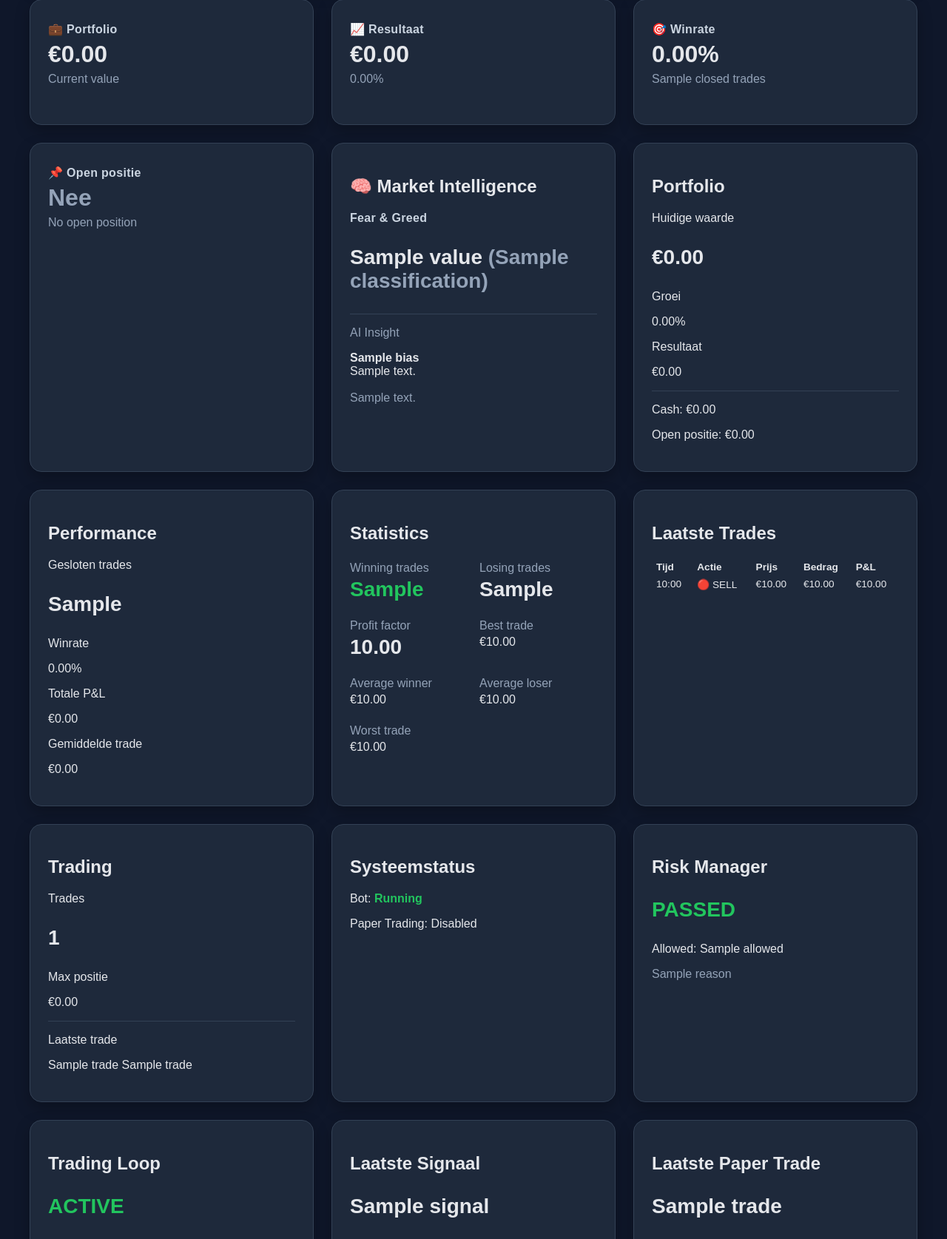
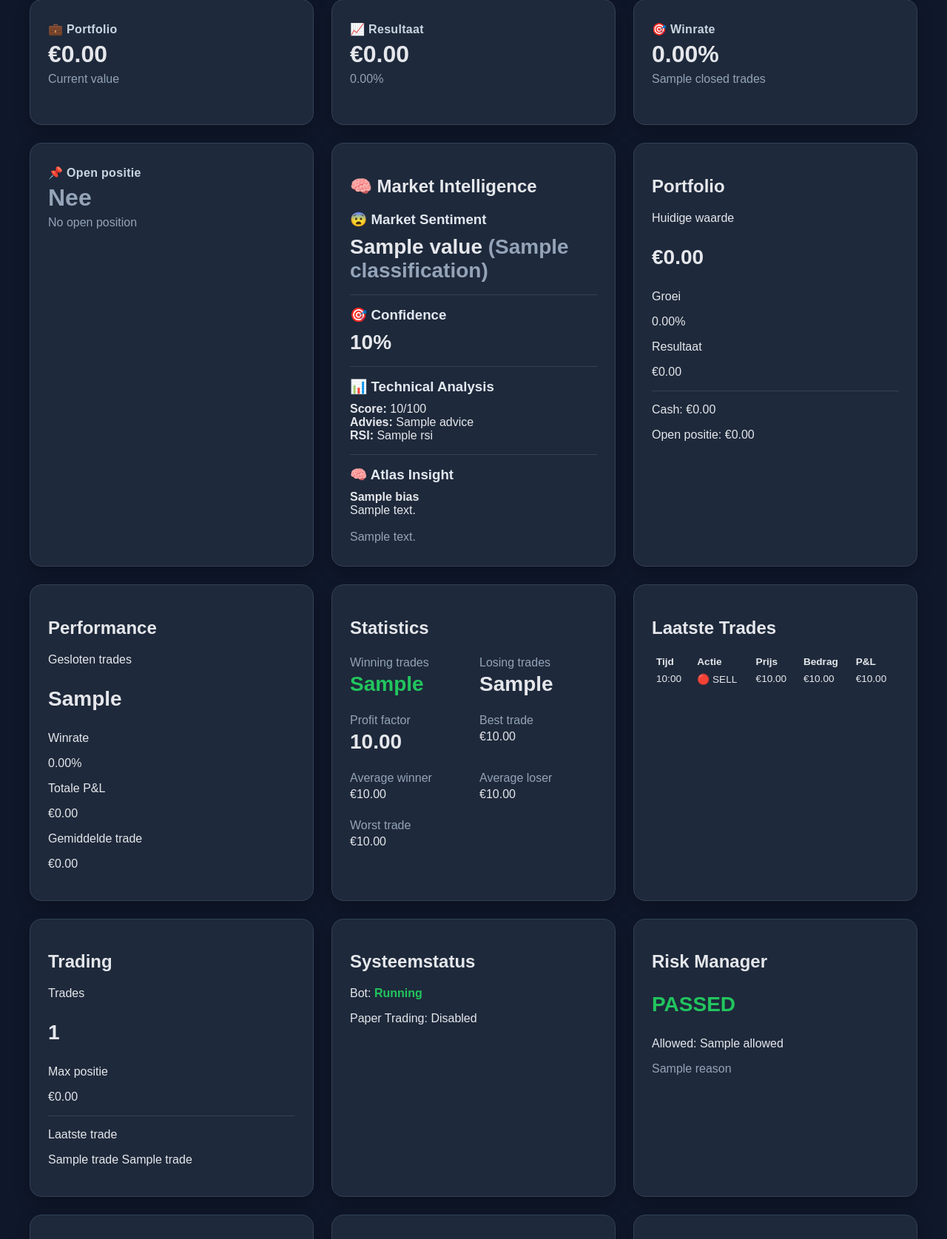
Before and after one commit to bassie83/bitvavo-ai-trader, a Python web app: template app/templates/dashboard.html in a window 1280 px wide. Shown: the part 238-1913 px from the top of the page at 74% size. Run offline with Jinja, Linux system fonts and the light colour scheme; the template is opened without the code that fills it: most values are stand-ins (such as "Sample title", 1, 10 or a date in 2020).

Commit message:
Sprint 7.5: Add technical confidence intelligence

```diff
--- a/app/main.py
+++ b/app/main.py
@@ -1,3 +1,4 @@
+from app.intelligence.technical import get_technical_intelligence
 from app.intelligence.confidence import calculate_confidence
 from app.intelligence.decision import generate_market_insight
 from app.intelligence.fear_greed import get_fear_greed
@@ -294,6 +295,8 @@ async def dashboard(request: Request):
         winrate = performance["winrate"]
         performance_growth_percent = performance["growth_percent"]
         fear_greed = get_fear_greed()
+        fear_greed = get_fear_greed()
+        technical = get_technical_intelligence("BTC-EUR")
 
         market_insight = generate_market_insight(
             fear_greed=fear_greed,
@@ -303,8 +306,8 @@ async def dashboard(request: Request):
         confidence = calculate_confidence(
             fear_greed=fear_greed,
             has_open_position=has_open_position,
+            technical=technical,
         )
-
         risk_decision = RiskManager().evaluate(
             RiskContext(
                 paper_trading=settings.paper_trading,
@@ -354,6 +357,7 @@ async def dashboard(request: Request):
                 "fear_greed": fear_greed,
                 "market_insight": market_insight,
                 "confidence": confidence,
+                "technical": technical,
             },
         )
     finally:
--- a/app/templates/dashboard.html
+++ b/app/templates/dashboard.html
@@ -140,6 +140,15 @@
             font-size: 28px;
             font-weight: bold;
         }
+
+        .intelligence-section h3 {
+            margin: 0 0 10px 0;
+            color: #e2e8f0;
+        }
+
+        .intelligence-section p {
+            margin: 6px 0;
+        }
     </style>
     <script src="https://cdn.jsdelivr.net/npm/chart.js"></script>
 </head>
@@ -198,26 +207,42 @@
         <div class="card">
             <h2>🧠 Market Intelligence</h2>
 
-            <p class="kpi-label">Fear & Greed</p>
-
+            <div class="intelligence-section">
+                <h3>😨 Market Sentiment</h3>
                 <p class="big">
                     {{ fear_greed["value"] }}
-                <span class="muted">
-                    ({{ fear_greed["classification"] }})
-                </span>
+                    <span class="muted">({{ fear_greed["classification"] }})</span>
                 </p>
+            </div>
 
             <hr>
 
-            <p class="muted">AI Insight</p>
+            <div class="intelligence-section">
+                <h3>🎯 Confidence</h3>
+                <p class="big">{{ confidence["score"] }}%</p>
+            </div>
 
+            <hr>
+
+            <div class="intelligence-section">
+                <h3>📊 Technical Analysis</h3>
                 <p>
-                <strong>{{ market_insight["bias"] }}</strong>
-                <br>
-                {{ market_insight["message"] }}
-                <br><br>
+                    <strong>Score:</strong> {{ technical["score"] }}/100<br>
+                    <strong>Advies:</strong> {{ technical["advice"] }}<br>
+                    <strong>RSI:</strong> {{ technical["rsi"] }}
+                </p>
+            </div>
+
+            <hr>
+
+            <div class="intelligence-section">
+                <h3>🧠 Atlas Insight</h3>
+                <p>
+                    <strong>{{ market_insight["bias"] }}</strong><br>
+                    {{ market_insight["message"] }}<br><br>
                     <span class="muted">{{ market_insight["position_note"] }}</span>
                 </p>
+            </div>
         </div>
 
         <div class="card">
```
Also changed, not shown: app/intelligence/confidence.py (+19 -1 lines), app/intelligence/technical.py (added, +14 -0 lines). Lines whose indentation alone changed are shown as unchanged.
